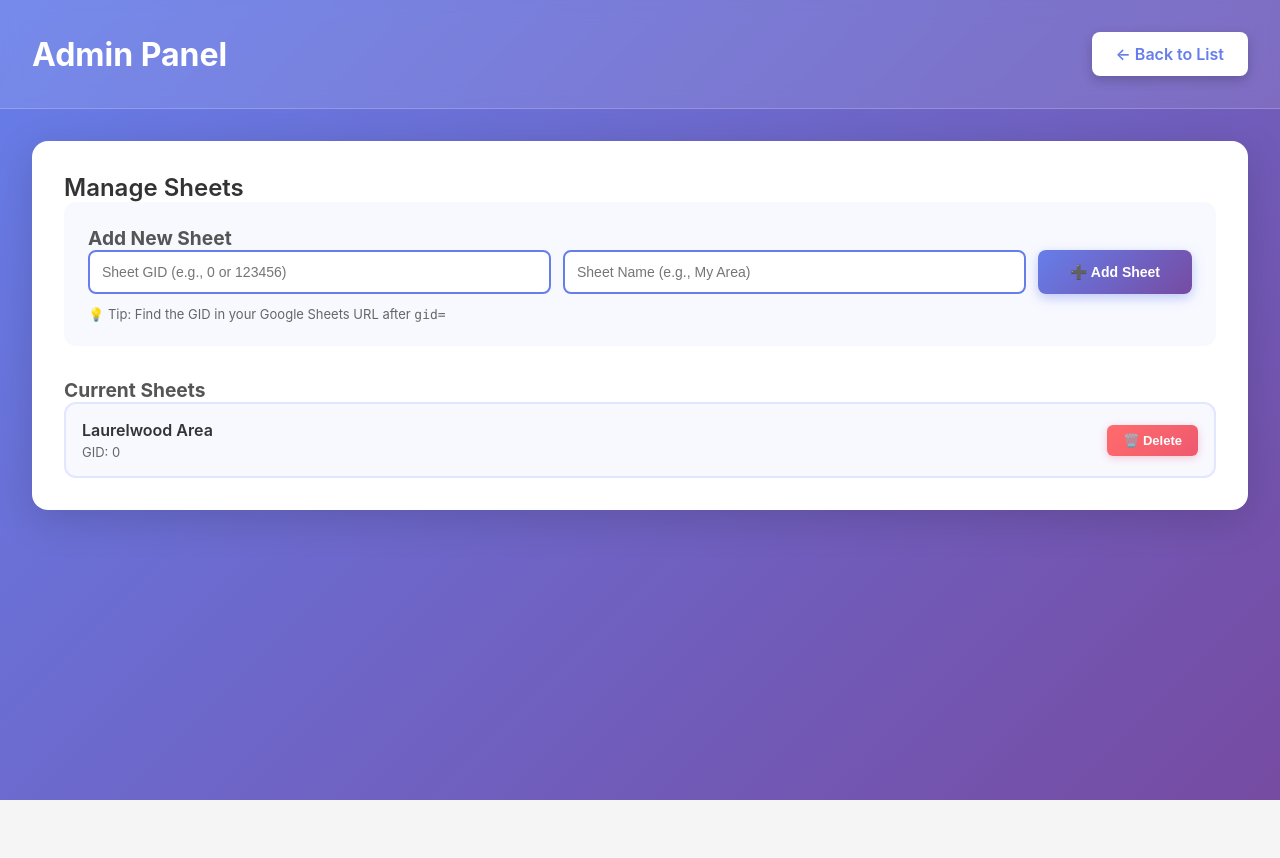
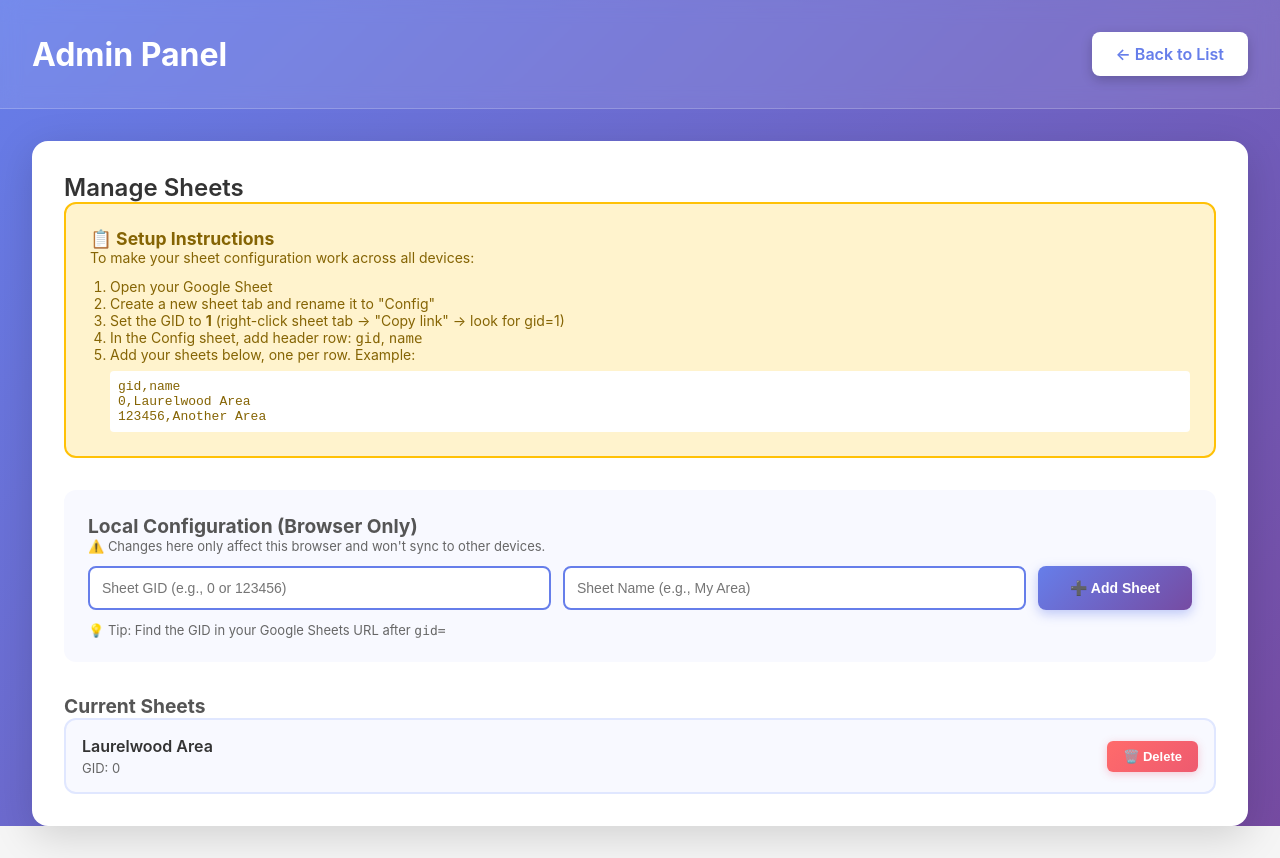
Before and after one commit to furqanmlk/joulah-app, a React (Vite) app: page /admin in a window 1280 px wide. Before the commit the page ends 800 px from the top, so only its background shows below. Built offline with nearby package versions, Linux system fonts and the light colour scheme.

Commit message:
Add Google Sheet-based config sync for cross-device support

```diff
--- a/src/components/GoogleSheetsViewer.tsx
+++ b/src/components/GoogleSheetsViewer.tsx
@@ -54,24 +54,45 @@ const GoogleSheetsViewer = () => {
   const autoDetectSheets = async (): Promise<void> => {
     setDetectingSheets(true)
 
-    // Load sheets from localStorage
-    const savedSheets = localStorage.getItem('joulah-sheets')
-    let sheets: Sheet[] = []
+    // Try to fetch config from a config sheet (gid=config)
+    // If it fails, fall back to localStorage or default
+    try {
+      const configUrl = `https://docs.google.com/spreadsheets/d/${sheetId}/export?format=csv&gid=1`
+      const response = await fetch(configUrl)
 
-    if (savedSheets) {
-      sheets = JSON.parse(savedSheets)
-    } else {
-      // Default sheet if none saved
-      sheets = [{ gid: '0', name: 'Laurelwood Area' }]
-      localStorage.setItem('joulah-sheets', JSON.stringify(sheets))
+      if (response.ok) {
+        const csvText = await response.text()
+        const lines = csvText.split('\n').filter(line => line.trim())
+
+        // Parse config sheet: expected format is "gid,name" on each line
+        const sheets: Sheet[] = []
+        for (let i = 1; i < lines.length; i++) { // Skip header row
+          const parts = lines[i].split(',')
+          if (parts.length >= 2) {
+            sheets.push({
+              gid: parts[0].trim().replace(/"/g, ''),
+              name: parts[1].trim().replace(/"/g, '')
+            })
+          }
+        }
+
+        if (sheets.length > 0) {
+          setAvailableSheets(sheets)
+          setSheetGid(sheets[0].gid)
+          fetchSheetData(sheets[0].gid)
+          setDetectingSheets(false)
+          return
+        }
+      }
+    } catch (err) {
+      console.log('Config sheet not found, using default')
     }
 
-    setAvailableSheets(sheets)
-    if (sheets.length > 0) {
-      setSheetGid(sheets[0].gid)
-      // Auto-fetch first sheet
-      fetchSheetData(sheets[0].gid)
-    }
+    // Fallback: use default sheet
+    const defaultSheets = [{ gid: '0', name: 'Laurelwood Area' }]
+    setAvailableSheets(defaultSheets)
+    setSheetGid(defaultSheets[0].gid)
+    fetchSheetData(defaultSheets[0].gid)
 
     setDetectingSheets(false)
   }
--- a/src/pages/Admin.tsx
+++ b/src/pages/Admin.tsx
@@ -80,8 +80,31 @@ const Admin = () => {
         }}>
           <h2 style={{ marginTop: 0, color: '#333', fontSize: '1.5rem', fontWeight: '600' }}>Manage Sheets</h2>
 
+          <div style={{ marginBottom: '2rem', padding: '1.5rem', background: '#fff3cd', borderRadius: '12px', border: '2px solid #ffc107' }}>
+            <h3 style={{ marginTop: 0, fontSize: '1.1rem', color: '#856404' }}>📋 Setup Instructions</h3>
+            <p style={{ margin: '0 0 12px 0', fontSize: '14px', color: '#856404' }}>
+              To make your sheet configuration work across all devices:
+            </p>
+            <ol style={{ margin: '0 0 0 20px', padding: 0, fontSize: '14px', color: '#856404' }}>
+              <li>Open your Google Sheet</li>
+              <li>Create a new sheet tab and rename it to "Config"</li>
+              <li>Set the GID to <strong>1</strong> (right-click sheet tab → "Copy link" → look for gid=1)</li>
+              <li>In the Config sheet, add header row: <code>gid</code>, <code>name</code></li>
+              <li>Add your sheets below, one per row. Example:
+                <div style={{ marginTop: '8px', padding: '8px', background: 'white', borderRadius: '4px', fontFamily: 'monospace', fontSize: '13px' }}>
+                  gid,name<br/>
+                  0,Laurelwood Area<br/>
+                  123456,Another Area
+                </div>
+              </li>
+            </ol>
+          </div>
+
           <div style={{ marginBottom: '2rem', padding: '1.5rem', background: '#f8f9ff', borderRadius: '12px' }}>
-            <h3 style={{ marginTop: 0, fontSize: '1.2rem', color: '#555' }}>Add New Sheet</h3>
+            <h3 style={{ marginTop: 0, fontSize: '1.2rem', color: '#555' }}>Local Configuration (Browser Only)</h3>
+            <p style={{ fontSize: '13px', color: '#666', marginBottom: '12px' }}>
+              ⚠️ Changes here only affect this browser and won't sync to other devices.
+            </p>
             <div style={{ display: 'flex', gap: '12px', flexWrap: 'wrap' }}>
               <input
                 type="text"
```
